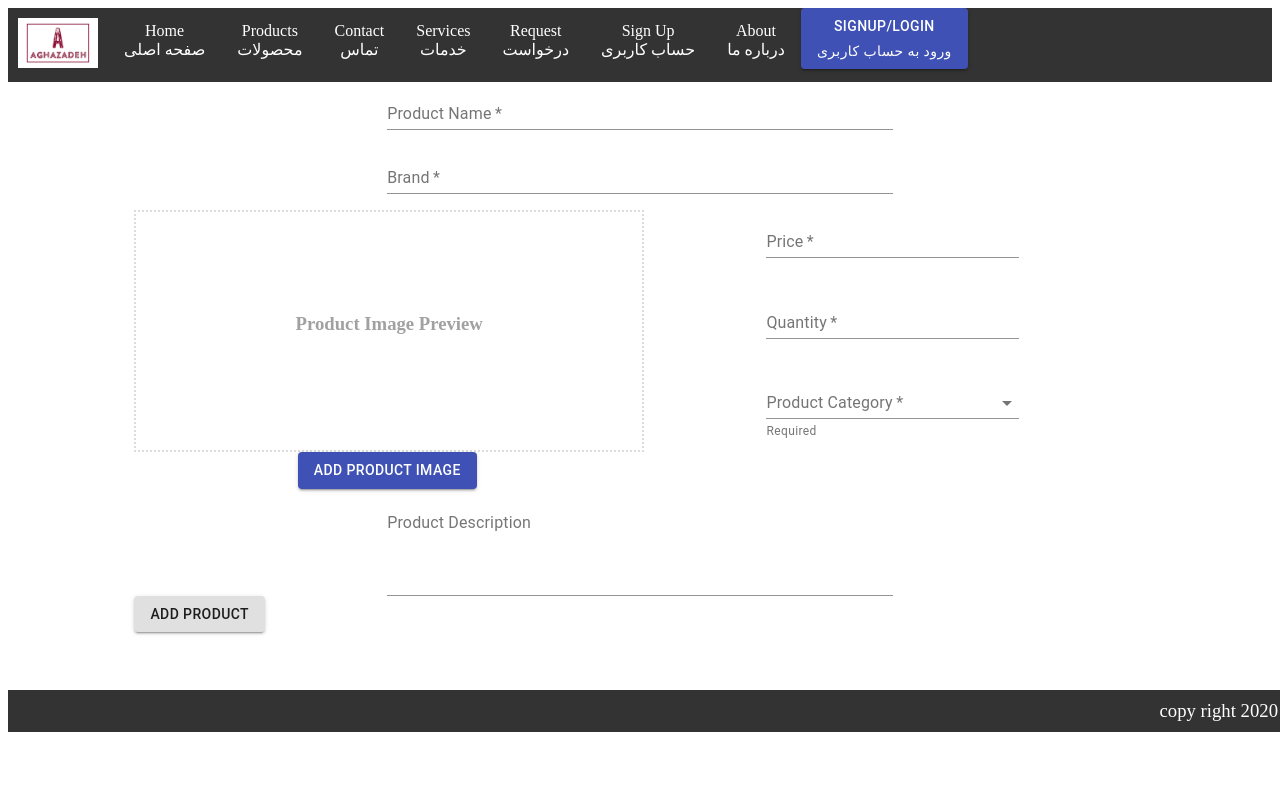
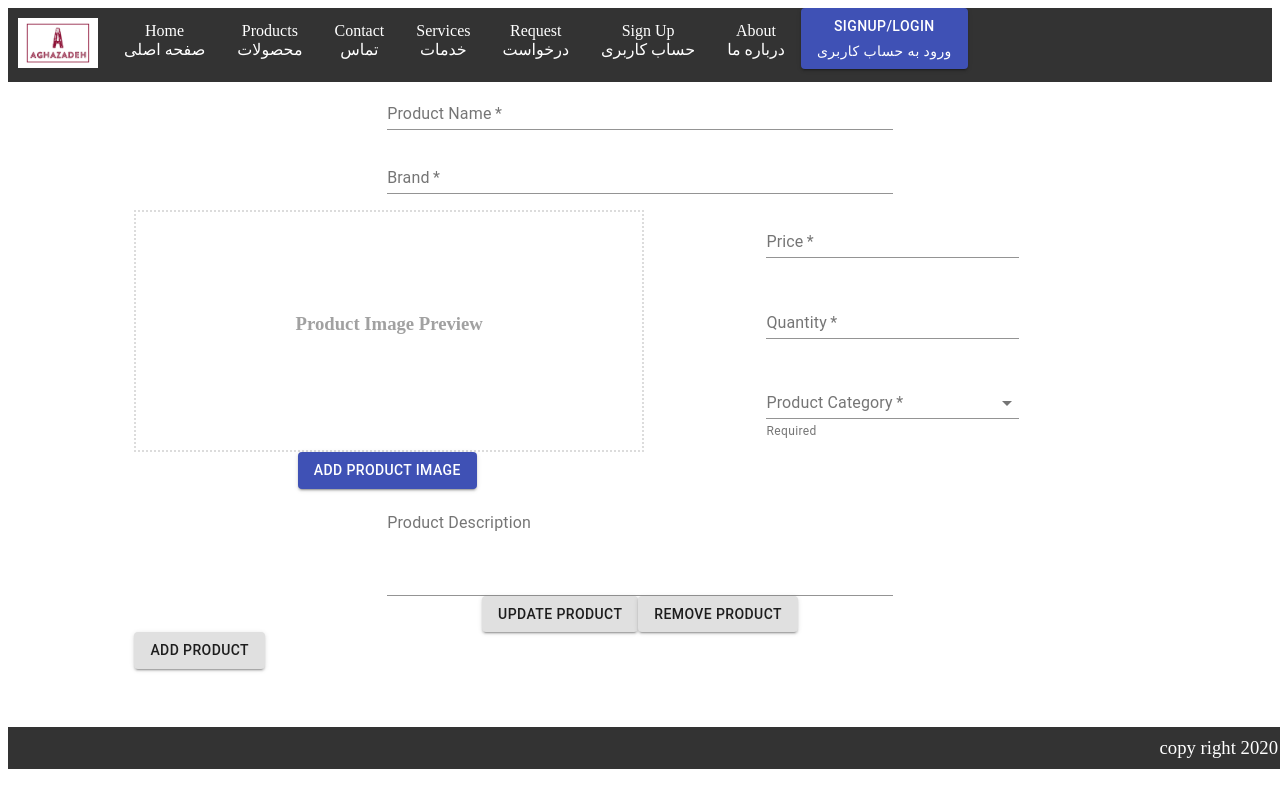
Before and after one commit to zahraaliaghazadeh/Aghazadeh, a React (Create React App) app in the folder client/: page /admin/new in a window 1280 px wide. Built offline with nearby package versions, Linux system fonts and the light colour scheme.

Commit message:
put inside form element, added submit buttons

```diff
--- a/client/src/components/ProductInfoForm/index.js
+++ b/client/src/components/ProductInfoForm/index.js
@@ -58,8 +58,8 @@ export default function ProductInfoForm(props) {
 
 
     return (
-        // <form id="ProductInfoForm">
-        <Grid container id="ProductInfoForm" spacing={2} >
+        <form id="ProductInfoForm" onSubmit={props.handleSubmit}>
+            <Grid container spacing={2} >
                 <Grid item xs={12}>
                     <TextField required id="name" className="input" label="Product Name" name="name" value={props.name ? props.name : ""} onChange={props.handleInputChange} />
                 </Grid>
@@ -143,6 +143,8 @@ export default function ProductInfoForm(props) {
                     />
                 </Grid>
             </Grid>
-        // </form>
+            <Button variant="contained" type="submit">{props.formType ? "Add" : "Update"} Product</Button>
+            {!props.formType ? <Button variant="contained">Remove Product</Button> : <></>}
+        </form>
     );
 }
```
Lines whose indentation alone changed are shown as unchanged.
